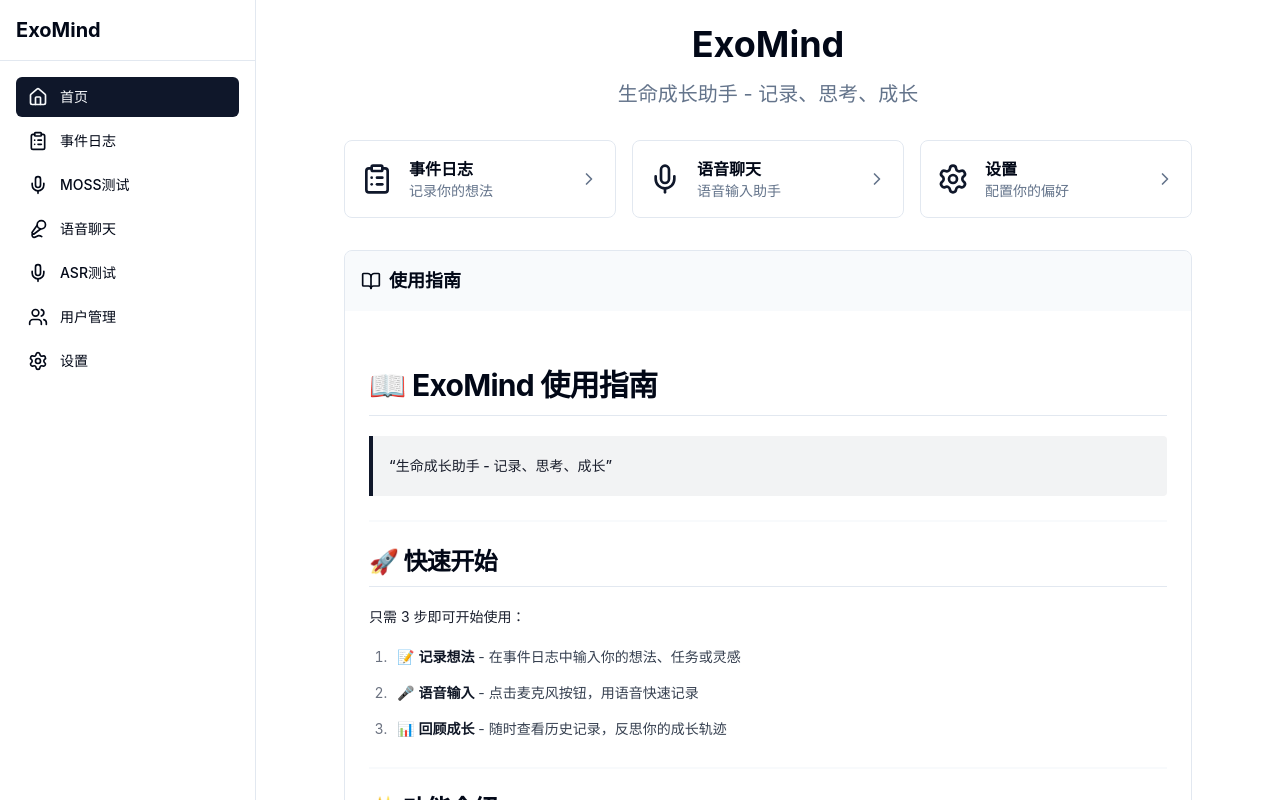
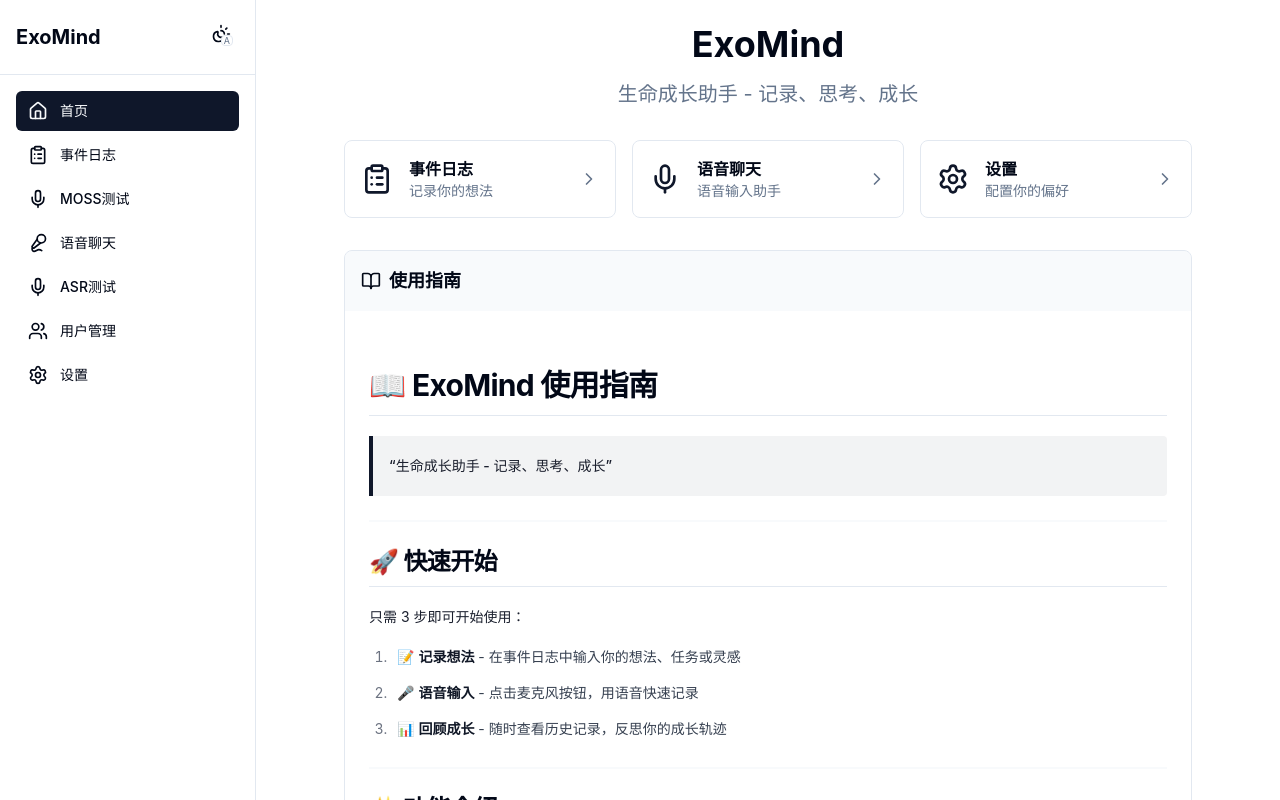
Before and after one commit to exomind-team/exomind, a React (Vite) app: page / in a window 1280 px wide. Built offline with nearby package versions, Linux system fonts and the light colour scheme; no server answers; the HTML template or start-up script is replaced by a standard one.

Commit message:
feat(ui): add sidebar theme toggle

```diff
--- a/src/routes.tsx
+++ b/src/routes.tsx
@@ -1,8 +1,8 @@
 import { createRootRoute, createRouter, createRoute, Outlet, useLocation } from "@tanstack/react-router";
 import { Link } from "@tanstack/react-router";
-import { useState } from "react";
+import { useEffect, useState } from "react";
 import { cn } from "@/lib/utils";
-import { X, Settings, Mic, MicVocal, ClipboardList, Menu, Home, Users } from "lucide-react";
+import { X, Settings, Mic, MicVocal, ClipboardList, Menu, Home, Users, Sun, Moon, SunMoon } from "lucide-react";
 import { ChatPage } from "@/components/Chat/ChatPage";
 import { SettingsPage } from "@/components/Settings/SettingsPage";
 import { ASRTestPage } from "@/pages/ASRTestPage";
@@ -11,6 +11,12 @@ import { MOSSASRTestPage } from "@/pages/MOSSASRTestPage";
 import { HomePage } from "@/components/Home/HomePage";
 import { UserManagePage } from "@/ui/pages/UserManagePage";
 import { SyncTestPage } from "@/ui/pages/SyncTestPage";
+import {
+  getThemePreference,
+  setThemePreference,
+  subscribeThemePreferenceChanges,
+  type ThemePreference,
+} from "@/config/theme";
 
 const sidebarItems = [
   { title: "首页", path: "/", icon: Home },
@@ -24,6 +30,39 @@ const sidebarItems = [
 
 function Sidebar({ isOpen, onClose }: { isOpen: boolean; onClose: () => void }) {
   const location = useLocation();
+  const [themePreference, setThemePreferenceState] = useState<ThemePreference>(() => getThemePreference());
+
+  useEffect(() => {
+    return subscribeThemePreferenceChanges((preference) => {
+      setThemePreferenceState(preference);
+    });
+  }, []);
+
+  const handleToggleTheme = () => {
+    const nextPreference: ThemePreference =
+      themePreference === 'light' ? 'dark' : themePreference === 'dark' ? 'system' : 'light';
+    setThemePreference(nextPreference);
+    setThemePreferenceState(nextPreference);
+  };
+
+  const renderThemeIcon = () => {
+    const iconClassName = "w-5 h-5";
+    if (themePreference === 'light') {
+      return <Sun className={iconClassName} aria-hidden="true" />;
+    }
+    if (themePreference === 'dark') {
+      return <Moon className={iconClassName} aria-hidden="true" />;
+    }
+
+    return (
+      <span className="relative inline-flex" aria-hidden="true">
+        <SunMoon className={iconClassName} />
+        <span className="absolute -bottom-0.5 -right-0.5 rounded bg-background px-0.5 text-[9px] leading-none text-muted-foreground border">
+          A
+        </span>
+      </span>
+    );
+  };
 
   return (
     <>
@@ -41,14 +80,26 @@ function Sidebar({ isOpen, onClose }: { isOpen: boolean; onClose: () => void })
         )}
         data-testid="device-panel"
       >
-        <div className="p-4 border-b flex items-center justify-between">
+        <div className="p-4 border-b flex items-center justify-between gap-2">
           <h1 className="text-xl font-bold">ExoMind</h1>
+          <div className="flex items-center gap-1">
+            <button
+              type="button"
+              onClick={handleToggleTheme}
+              className="p-2 hover:bg-accent rounded-md"
+              aria-label="切换主题（浅色/深色/跟随系统）"
+              title="切换主题：浅 → 深 → 系统"
+            >
+              {renderThemeIcon()}
+            </button>
             <button
               onClick={onClose}
               className="lg:hidden p-2 hover:bg-accent rounded-md"
+              aria-label="关闭侧边栏"
             >
               <X size={20} />
             </button>
+          </div>
         </div>
         <nav className="flex-1 p-4 space-y-1">
           {sidebarItems.map((item) => {
```
Lines whose indentation alone changed are shown as unchanged.
